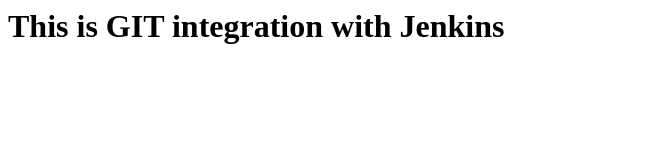
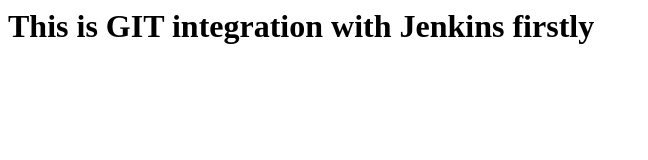
Before and after one commit to bhujbalyogesh123/NewSample, a plain HTML site: page index.html in a window 1280 px wide. Shown: the whole page, without its empty margins (0-648 px from the left). Drawn offline with Linux system fonts and the light colour scheme.

Commit message:
Firstly First

```diff
--- a/index.html
+++ b/index.html
@@ -1,3 +1,3 @@
 <html>
-<h1> This is GIT integration with Jenkins
+<h1> This is GIT integration with Jenkins firstly
 </html>
```
